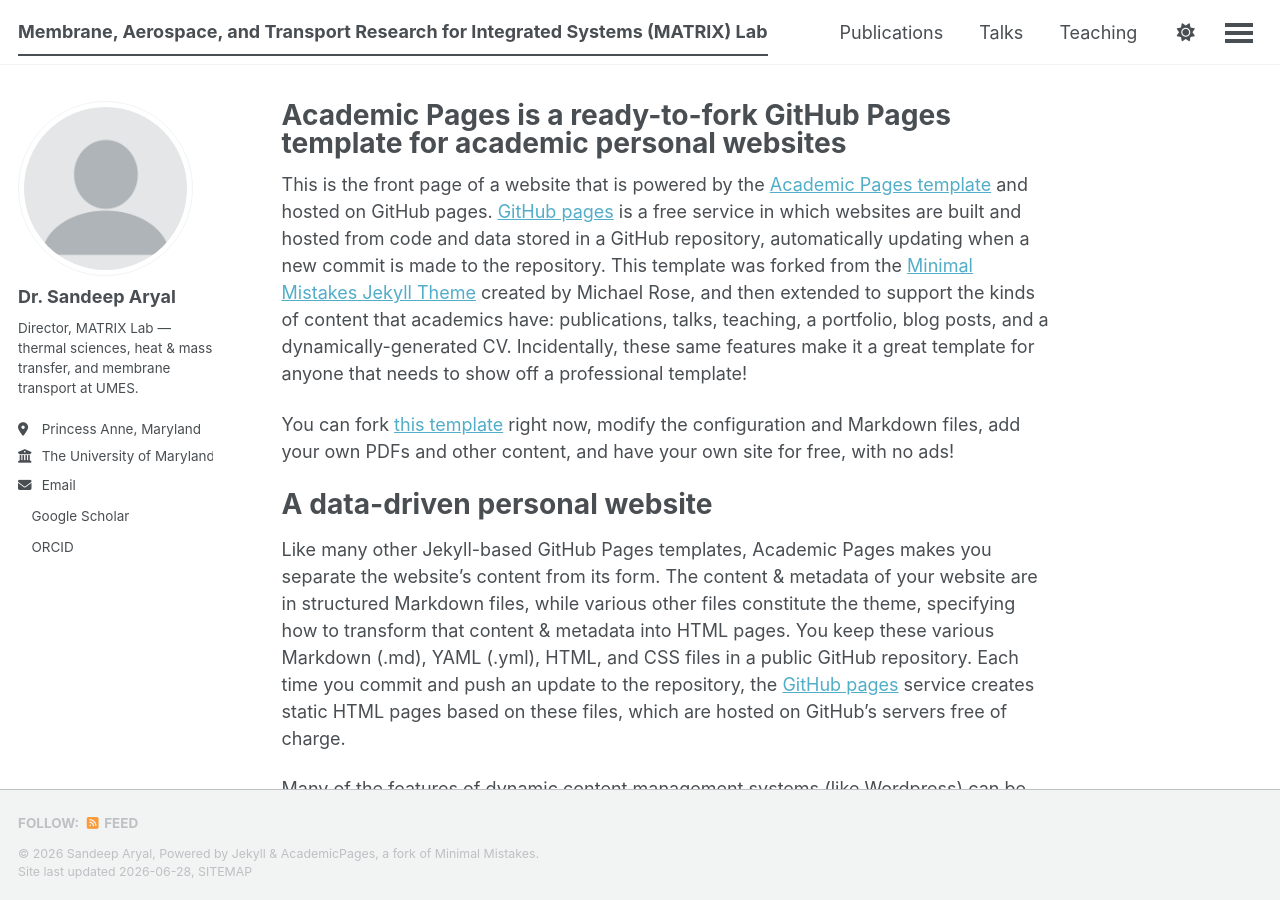
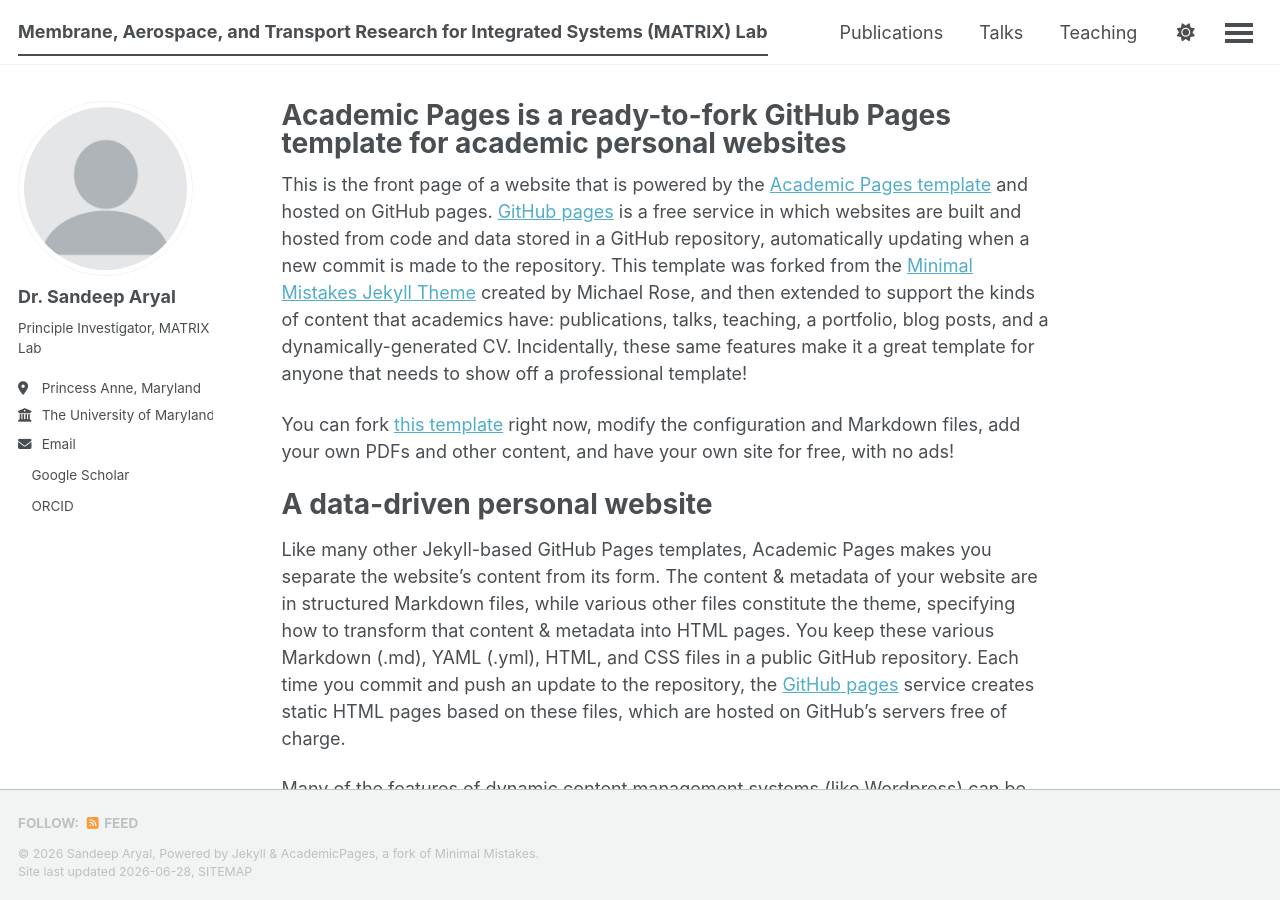
Before and after one commit to saryal111/saryal111.github.io, a Jekyll site: the page built from _pages/about.md, in a window 1280 px wide and 900 px high. Built offline with Jekyll 4.4.1, drawn with Linux system fonts in a browser that asks for light colours; a style sheet for code colours, icons or effects is not loaded.

Commit message:
Update _config.yml

```diff
--- a/_config.yml
+++ b/_config.yml
@@ -25,7 +25,7 @@ author:
   avatar           : "profile.png"
   name             : "Dr. Sandeep Aryal"
   pronouns         : # example: ""
-  bio              : "Director, MATRIX Lab — thermal sciences, heat & mass transfer, and membrane transport at UMES."
+  bio              : "Principle Investigator, MATRIX Lab"
   location         : "Princess Anne, Maryland"
   employer         : "The University of Maryland Eastern Shore"
   uri              : # URL
```
